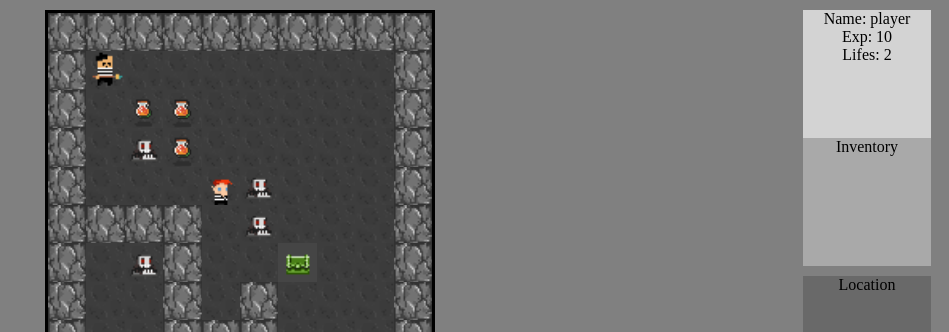
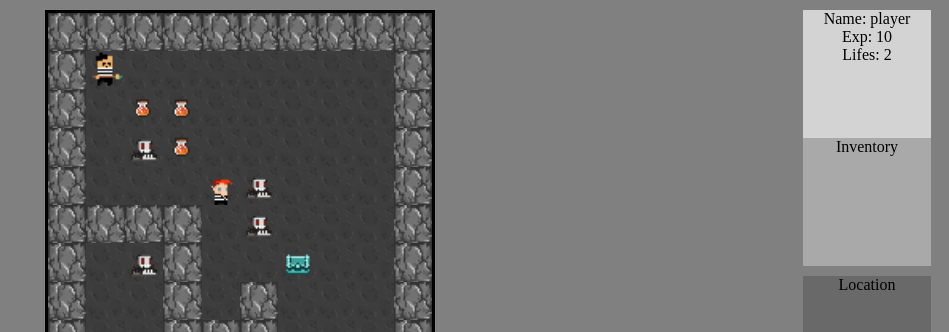
Before and after one commit to Ajris/IO_frontend, a React (Create React App) app: page / in a window 1280 px wide. Shown: the top 332 px of the page, without its empty margins (331-1280 px from the left). Built offline with nearby package versions, Linux system fonts and the light colour scheme.

Commit message:
Little graphics refactor

```diff
--- a/src/components/map/MapRow.tsx
+++ b/src/components/map/MapRow.tsx
@@ -32,7 +32,7 @@ const getTileColor = (tile: Tile): string => {
 const getTileImage = (tile: Tile): string => {
   switch (tile) {
     case Tile.Chest:
-      return "/graphics/green_chest.PNG";
+      return "/graphics/blue_chest.PNG";
     case Tile.Wall:
       return "/graphics/wall.png";
     case Tile.Floor:
@@ -40,7 +40,7 @@ const getTileImage = (tile: Tile): string => {
     case Tile.Player:
       return "/graphics/player.PNG";
     case Tile.Item:
-      return "/graphics/item_green.PNG"; // because item is above item tile
+      return "/graphics/floor.PNG"; // because item is above item tile
     case Tile.Opponent:
       return "/graphics/opponent.PNG";
     case Tile.Npc:
--- a/src/game-config.json
+++ b/src/game-config.json
@@ -37,7 +37,7 @@
 			"name": "item",
 			"color": "yellow",
 			"position": [3,3],
-			"image": "/graphics/item_green.PNG"
+			"image": "/graphics/item_blue.PNG"
 
 		}
 	],
```
Also changed, not shown: public/graphics/blue_chest.png, public/graphics/item_green.PNG.
